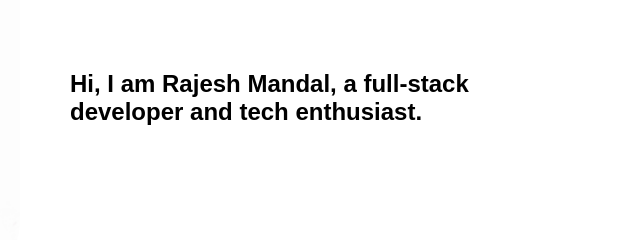
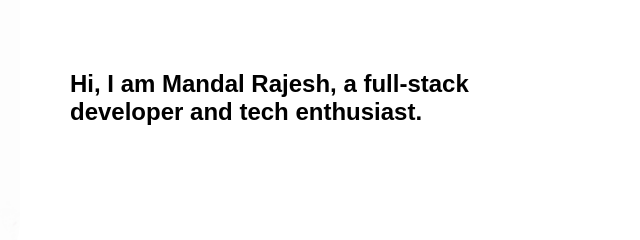
Before and after one commit to Mandal-Rajesh-Sulendra/profile, a plain HTML site: page index.html in a window 1280 px wide. Shown: the part 371-611 px from the top of the page, 380-1020 px from the left. Drawn offline with Linux system fonts and the light colour scheme.

Commit message:
Update index.html

```diff
--- a/index.html
+++ b/index.html
@@ -16,8 +16,8 @@
     </header>
     <main>
         <section id="sec1">
-            <img src="Img1.jpg" alt="Rajesh Mandal" id="img">
-            <h2>Hi, I am Rajesh Mandal, a full-stack developer and tech enthusiast.</h2>
+            <img src="Img1.jpg" alt="Mandal Rajesh" id="img">
+            <h2>Hi, I am Mandal Rajesh, a full-stack developer and tech enthusiast.</h2>
             <p>I am currently pursuing a B.Tech in Computer Science and Engineering (Artificial Intelligence and Machine Learning) at Rai Technology University, Bengaluru. I have a strong passion for learning new technologies and enhancing my skills in full-stack development.</p>
             <p>My expertise includes front-end and back-end development, and I am always eager to explore more in the field of technology.</p>
         </section>
```
